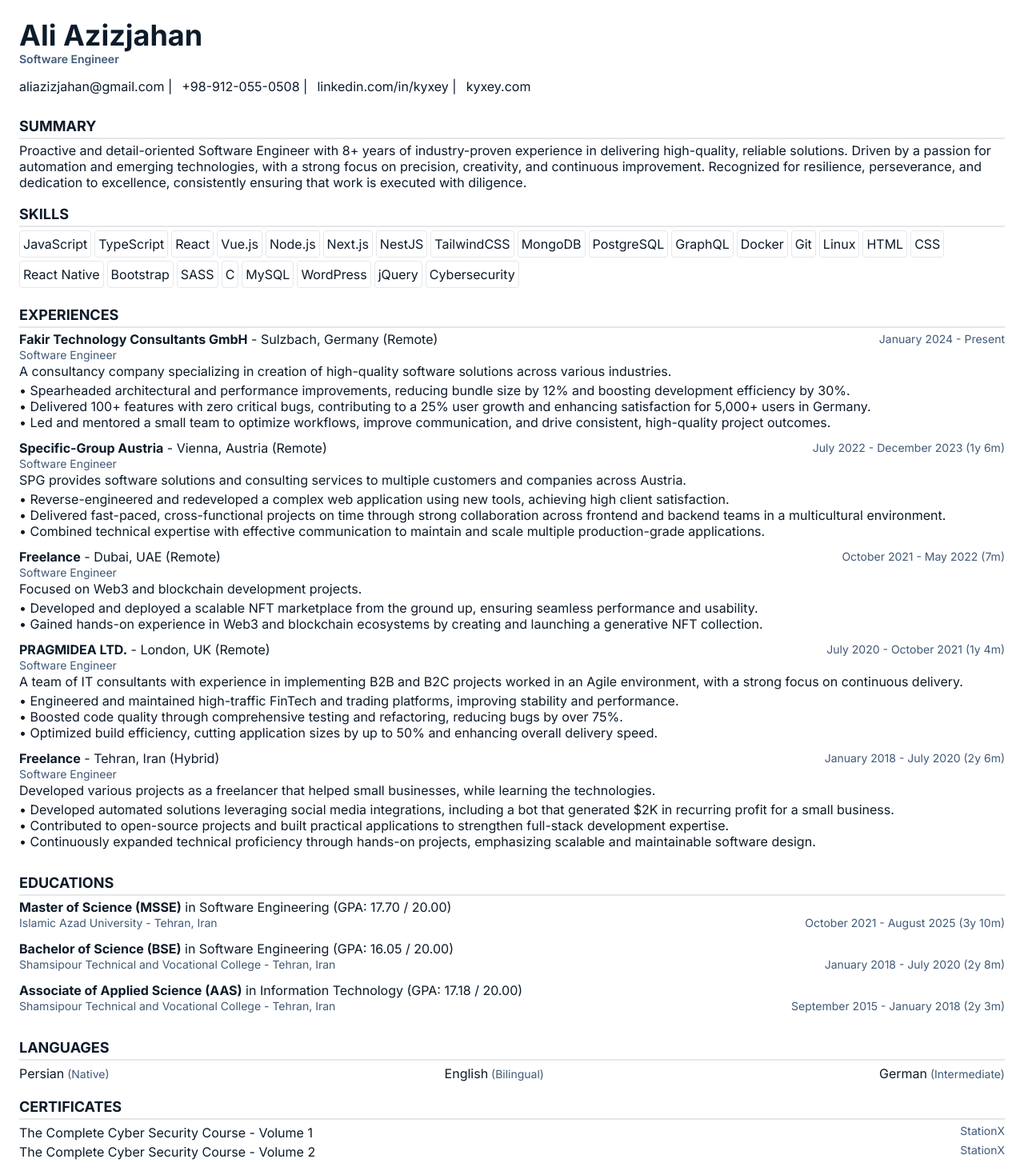
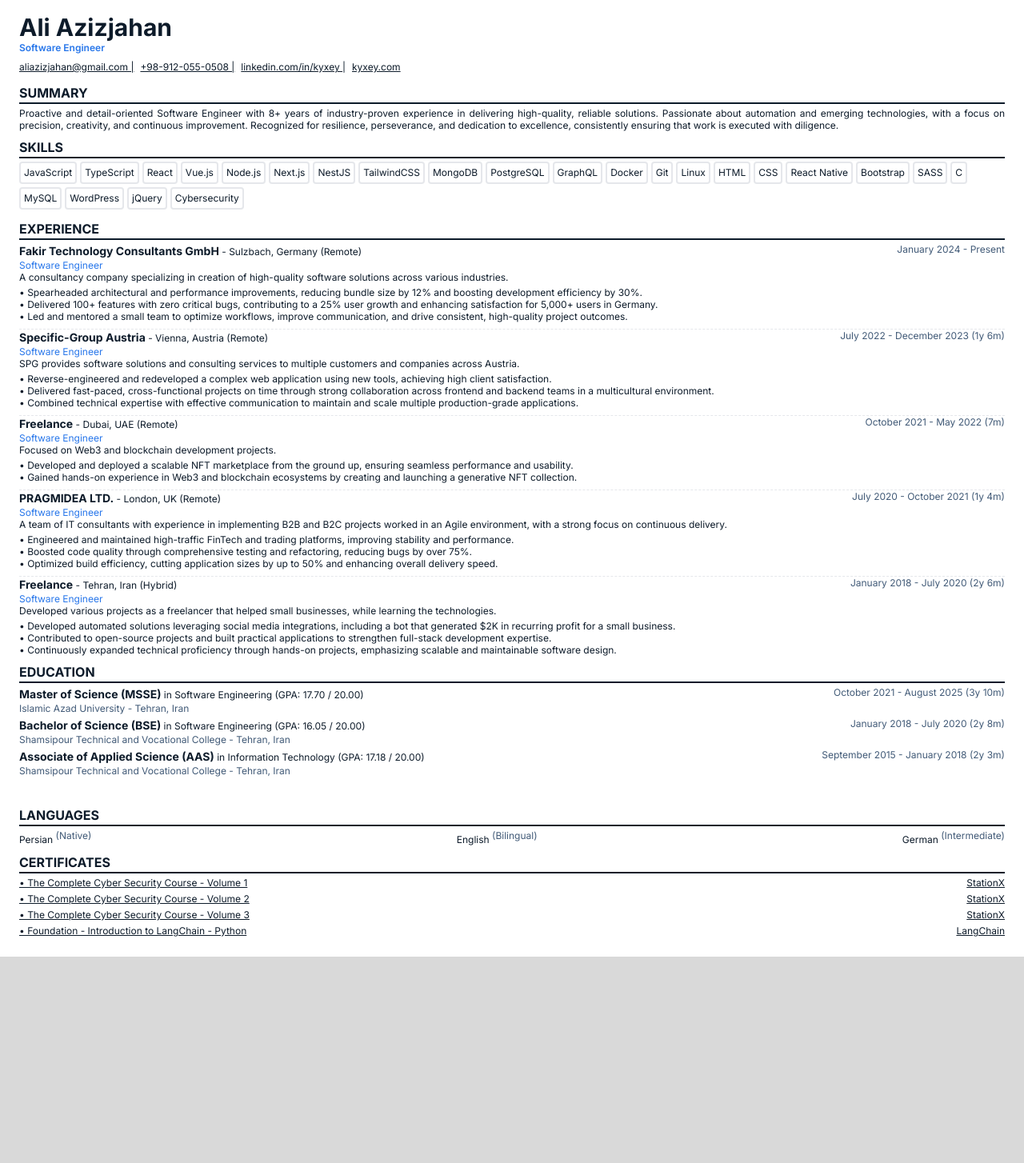
Before and after one commit to Kyxey/Kyxey.github.io, a Vue app: page /cv in a window 1280 px wide. Shown: the top 1454 px of the page at 80% size. After the commit the page ends 1196 px from the top, so only its background shows below. Built offline with nearby package versions, Linux system fonts and the light colour scheme.

Commit message:
feat: adds the new resume

```diff
--- a/src/consts/summary.ts
+++ b/src/consts/summary.ts
@@ -1,5 +1,5 @@
 import { yearsExperience } from './experiences';
 
-const summary = `Proactive and detail-oriented Software Engineer with ${yearsExperience}+ years of industry-proven experience in delivering high-quality, reliable solutions. Driven by a passion for automation and emerging technologies, with a strong focus on precision, creativity, and continuous improvement. Recognized for resilience, perseverance, and dedication to excellence, consistently ensuring that work is executed with diligence.`;
+const summary = `Proactive and detail-oriented Software Engineer with ${yearsExperience}+ years of industry-proven experience in delivering high-quality, reliable solutions. Passionate about automation and emerging technologies, with a focus on precision, creativity, and continuous improvement. Recognized for resilience, perseverance, and dedication to excellence, consistently ensuring that work is executed with diligence.`;
 
 export { summary };
--- a/src/style.css
+++ b/src/style.css
@@ -20,6 +20,12 @@
 
   a {
     @apply cursor-pointer;
+  }
+  .cv-container {
+    @apply text-xs;
+  }
+  .cv-container a {
+    @apply text-navy underline;
   }
 }
 
@@ -51,6 +57,12 @@
   .nav-link.active {
     @apply text-orange font-bold;
   }
+  .cv-container .contact-item {
+    @apply flex items-center justify-between gap-1 mr-2;
+  }
+  .cv-container .experience-item:not(:last-child) {
+    @apply pb-2 border-b border-dashed;
+  }
 }
 
 /* Custom utility styles */
--- a/src/views/CVPage.vue
+++ b/src/views/CVPage.vue
@@ -1,11 +1,11 @@
 <template>
   <div
-    class="min-w-full max-w-full overflow-hidden mx-auto bg-white flex flex-col p-6 gap-3 min-h-screen"
+    class="min-w-full max-w-full overflow-hidden mx-auto bg-white flex flex-col px-6 py-4 gap-2 min-h-screen cv-container"
   >
     <!-- Name and title -->
     <div>
-      <h1 class="font-bold text-4xl">Ali Azizjahan</h1>
-      <p class="font-semibold text-sm text-slate">Software Engineer</p>
+      <h1 class="font-bold text-3xl">Ali Azizjahan</h1>
+      <p class="font-semibold text-blue">Software Engineer</p>
     </div>
 
     <!-- Contact info -->
@@ -14,7 +14,7 @@
         <a
           target="_blank"
           :href="contactMethod.items[0]?.href ?? ''"
-          class="flex items-center justify-between gap-1 mr-3"
+          class="contact-item"
         >
           {{ contactMethod.items[0]?.value }} |
         </a>
@@ -23,27 +23,23 @@
         <a
           target="_blank"
           :href="linkedinSocial?.url ?? ''"
-          class="flex items-center justify-between gap-1 mr-3"
+          class="contact-item"
         >
           {{ linkedinSocial?.friendlyURL }} |
         </a>
       </div>
       <div>
-        <a
-          target="_blank"
-          :href="portfolio.url"
-          class="flex items-center justify-between gap-1 mr-3"
-        >
+        <a target="_blank" :href="portfolio.url" class="contact-item">
           {{ portfolio.friendlyURL }}
         </a>
       </div>
     </div>
 
-    <div class="flex flex-col py-3 gap-4">
+    <div class="flex flex-col py-1 gap-2">
       <!-- Summary -->
       <section>
         <h3 :class="styles.sectionTitle">SUMMARY</h3>
-        <p class="leading-tight">{{ summary }}</p>
+        <p class="leading-tight text-justify">{{ summary }}</p>
       </section>
 
       <!-- Skills -->
@@ -53,7 +49,7 @@
           <span
             v-for="technicalSkill in technicalSkills"
             :key="technicalSkill.name"
-            class="leading-loose mr-1 mb-1 px-1 rounded border inline-block"
+            class="leading-loose mr-1 mb-1 px-1 rounded border-2 inline-block"
           >
             {{ technicalSkill.name }}
           </span>
@@ -62,19 +58,20 @@
 
       <!-- Experiences -->
       <section>
-        <h3 :class="styles.sectionTitle">EXPERIENCES</h3>
+        <h3 :class="styles.sectionTitle">EXPERIENCE</h3>
         <div
-          class="flex flex-col mb-3 leading-tight"
+          class="flex flex-col mb-0 leading-tight experience-item"
           v-for="experience in experiences"
           :key="experience.company"
         >
           <p class="flex justify-between">
             <span>
-              <b>{{ experience.company }}</b> - {{ experience.location }}
+              <b class="text-sm">{{ experience.company }}</b> -
+              {{ experience.location }}
             </span>
-            <span class="text-slate text-sm">{{ experience.duration }}</span>
+            <span class="text-slate">{{ experience.duration }}</span>
           </p>
-          <p class="text-sm text-slate">
+          <p class="text-blue">
             {{ experience.title }}
           </p>
 
@@ -87,30 +84,32 @@
 
       <!-- Educations -->
       <section>
-        <h3 :class="styles.sectionTitle">EDUCATIONS</h3>
+        <h3 :class="styles.sectionTitle">EDUCATION</h3>
         <div
           v-for="education in educationList"
-          class="mb-3 leading-tight"
+          class="mb-1 leading-tight"
           :key="education.degree"
         >
-          <p>
-            <b>{{ education.degree }}</b> in {{ education.field }} (GPA:
-            {{ education.grade }})
+          <p class="flex justify-between">
+            <span>
+              <b class="text-sm">{{ education.degree }}</b> in
+              {{ education.field }} (GPA: {{ education.grade }})
+            </span>
+            <span class="text-slate">{{ education.duration }}</span>
           </p>
-          <p class="flex justify-between text-sm text-slate">
+          <p class="text-slate">
             <span>{{ education.institution }} - {{ education.location }}</span>
-            <span>{{ education.duration }}</span>
           </p>
         </div>
       </section>
 
       <!-- Languages -->
-      <section>
+      <section class="mt-6">
         <h3 :class="styles.sectionTitle">LANGUAGES</h3>
         <div class="flex justify-between">
           <div v-for="language in languages" :key="language.name">
             <span>{{ language.name }}</span>
-            <span class="text-sm text-slate"> ({{ language.level }})</span>
+            <span class="text-slate align-super"> ({{ language.level }})</span>
           </div>
         </div>
       </section>
@@ -120,14 +119,14 @@
         <h3 :class="styles.sectionTitle">CERTIFICATES</h3>
         <div
           v-for="certificate in certifications"
-          class="flex justify-between"
+          class="flex justify-between mb-1"
           :key="certificate.title"
         >
-          <a :href="certificate.link">{{ certificate.title }}</a>
+          <a :href="certificate.link">• {{ certificate.title }}</a>
           <a
             target="_blank"
             :href="certificate.provider.url"
-            class="text-sm text-slate"
+            class="text-slate"
             >{{ certificate.provider.name }}</a
           >
         </div>
@@ -147,6 +146,7 @@
   const linkedinSocial = socialLinks.find(sL => sL.name === 'LinkedIn');
 
   const styles = {
-    sectionTitle: 'font-bold text-navy border-b border-b-2 mb-1 text-lg',
+    sectionTitle:
+      'font-bold text-navy border-b border-b-2 border-b-navy mb-1 text-base',
   };
 </script>
--- a/tailwind.config.js
+++ b/tailwind.config.js
@@ -12,6 +12,7 @@ export default {
       slate: '#415A77',
       orange: '#FC7A1E',
       light: '#D9D9D9',
+      blue: '#2776ea',
       gray: {
         50: '#f9fafb',
         100: '#f3f4f6',
```
Also changed, not shown: 1 other file (tests, documents, lock files or other folders).
